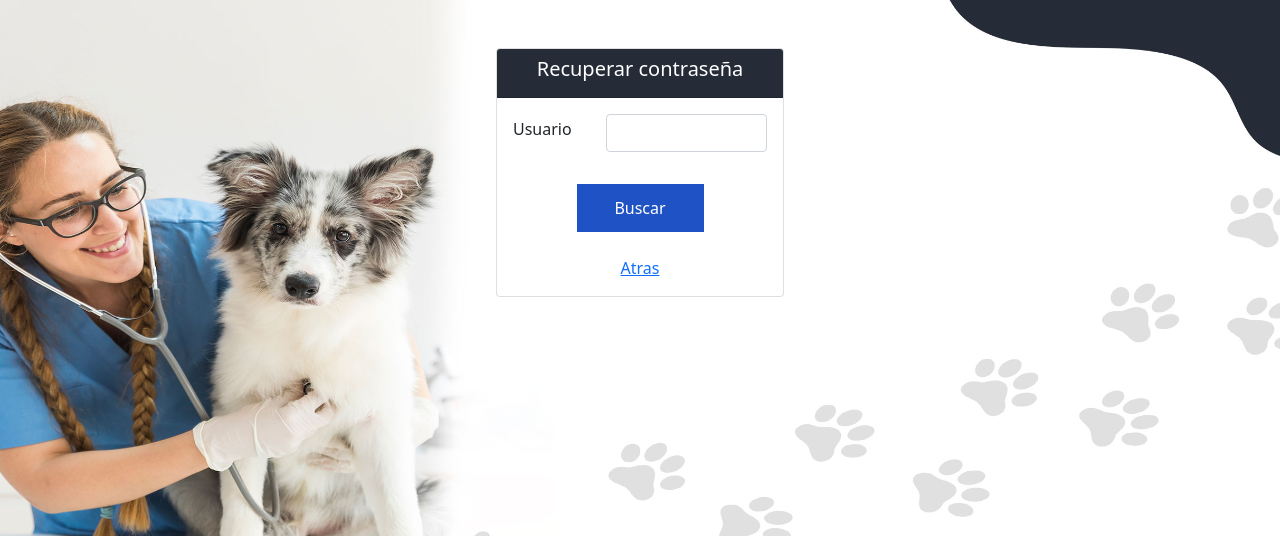
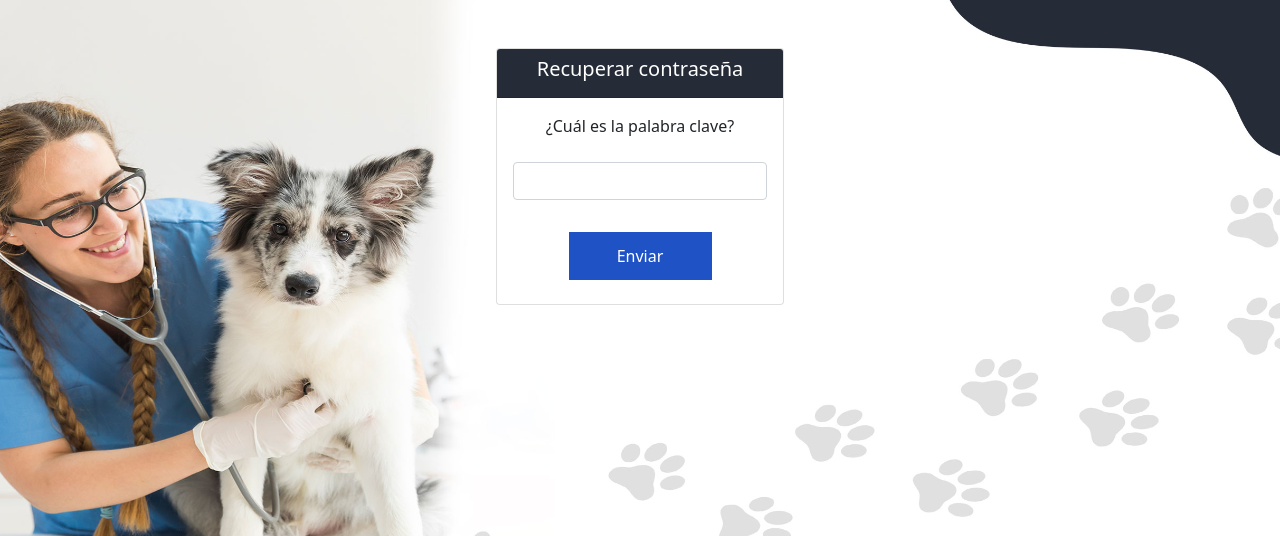
Before and after one commit to Carlos-CMCR/ING-SOFTWARE-VET, a PHP site: page /view/modulos/moduloSeguridad/formPreguntaSeguridad.php in a window 1280 px wide. Shown: the part 74-610 px from the top of the page. Run offline with PHP 8.4, Linux system fonts and the light colour scheme.

Commit message:
Recuperar contraseña 1 - sin estilos

```diff
--- a/controller/getLogin.php
+++ b/controller/getLogin.php
@@ -20,7 +20,7 @@
             $mensajeo ->formMensajeSistemaShow("El dato no es válido","<form action='../moduloSeguridad/getRecordarClave.php' method='POST'><input type='submit' class='btn btn-link'  name='btnRecordarClave' id='btnRecordarClave' value='Volver'></form>");
 
         }else{
-            echo "logeo: ".$log;
+
             include_once("controllerRecordarClave.php");
             $valida = new controllerRecordarClave;
             $valida -> ValidarLog();
--- a/view/modulos/moduloSeguridad/formAutenticarUsuario.php
+++ b/view/modulos/moduloSeguridad/formAutenticarUsuario.php
@@ -50,7 +50,6 @@
 
     </div>
     </div>
-</div>
-</div>
+
 </body>
 </html>
--- a/view/modulos/moduloSeguridad/formPreguntaSeguridad.php
+++ b/view/modulos/moduloSeguridad/formPreguntaSeguridad.php
@@ -20,7 +20,7 @@
                  </div>
             </div>
         </div>
-    </nav>
+</nav>
 
     <div class="d-flex justify-content-center">
     <div class="card mt-5 " style="width: 18rem;">
@@ -29,25 +29,24 @@
         <form action="getRespuesta.php" method="POST">
         <div class="mb-3">
         <div class="row ">
-            <div class="col-4 d-flex align-items-center"><label  for="usuario" class="form-label">Usuario</label></div>
-            <div class="col-8 "><input type="text" class="form-control" aria-describedby="text"  name="usuario" id="usuario"> </div>
+            <div class="col-12 d-flex justify-content-center"><label  for="usuario" class="form-label">¿Cuál es la palabra clave?</label></div>
         </div>
         </div>
+        <div class="row ">
+        <div class="col-12 d-flex align-items-center"><input type="text" class="form-control" aria-describedby="text"  value="" name="respuesta" id="respuesta"> </div>
+        </div>
+        </div>
+        <div class="mb-2">
+        <div class="row">
+                <div class="col-12 d-flex justify-content-center"><input type="submit" class="botons"  name="btnEnviar" id="btnEnviar" value="Enviar"></div>
+        </div></div>
+        </form>
+
+    </div>
+
+    </div>
 
 
-        <div class="mb-2">
-        <div class="row">
-                <div class="col-12 d-flex justify-content-center"><input type="submit" class="botons"  name="btnBuscar" id="btnBuscar" value="Buscar"></div>
-        </div></div>
-        </form>
-        <div class="row ">
-            <a href="formAutenticarUsuario.php" class="d-flex justify-content-center" id="links">Atras</a></div>
-        </div>
-
-    </div>
-    </div>
-</div>
-</div>
 </body>
 </html>
 
```
Also changed, not shown: controller/controllerRecordarClave.php (+2 -5 lines), view/modulos/moduloSeguridad/formVerificarUsuario.php (+1 -40 lines).
